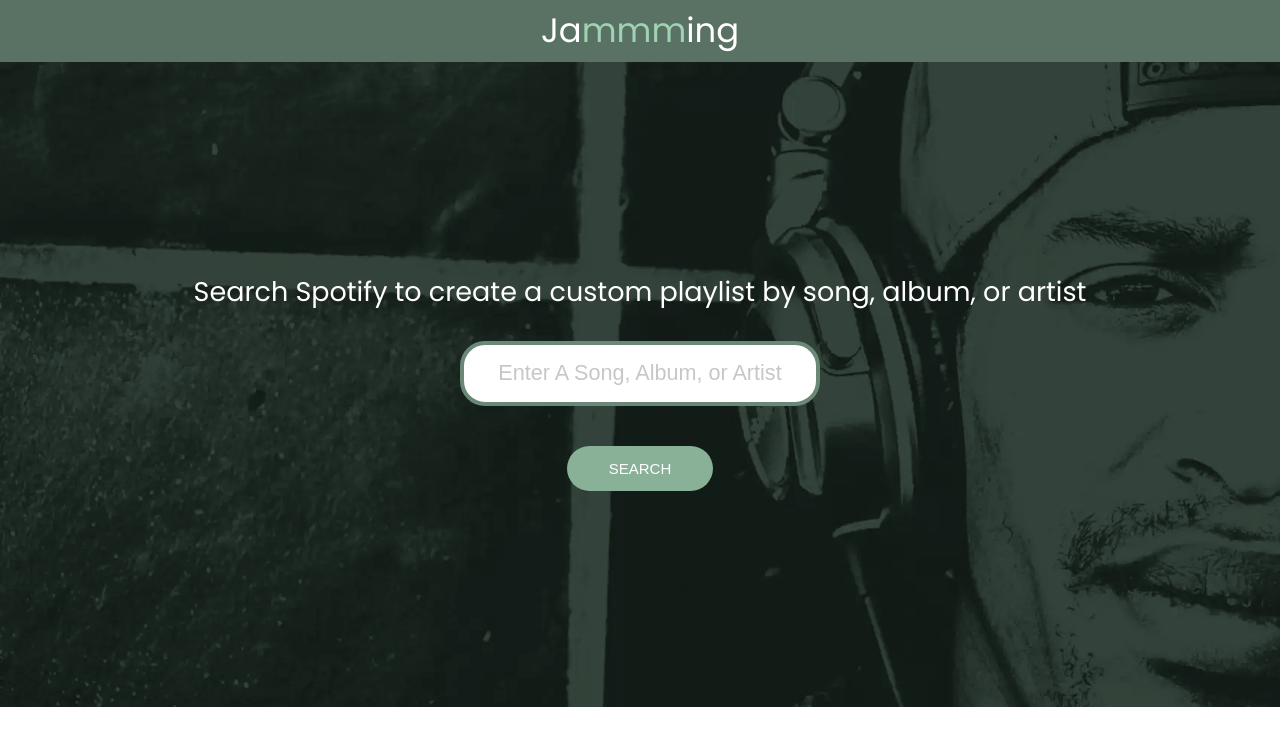
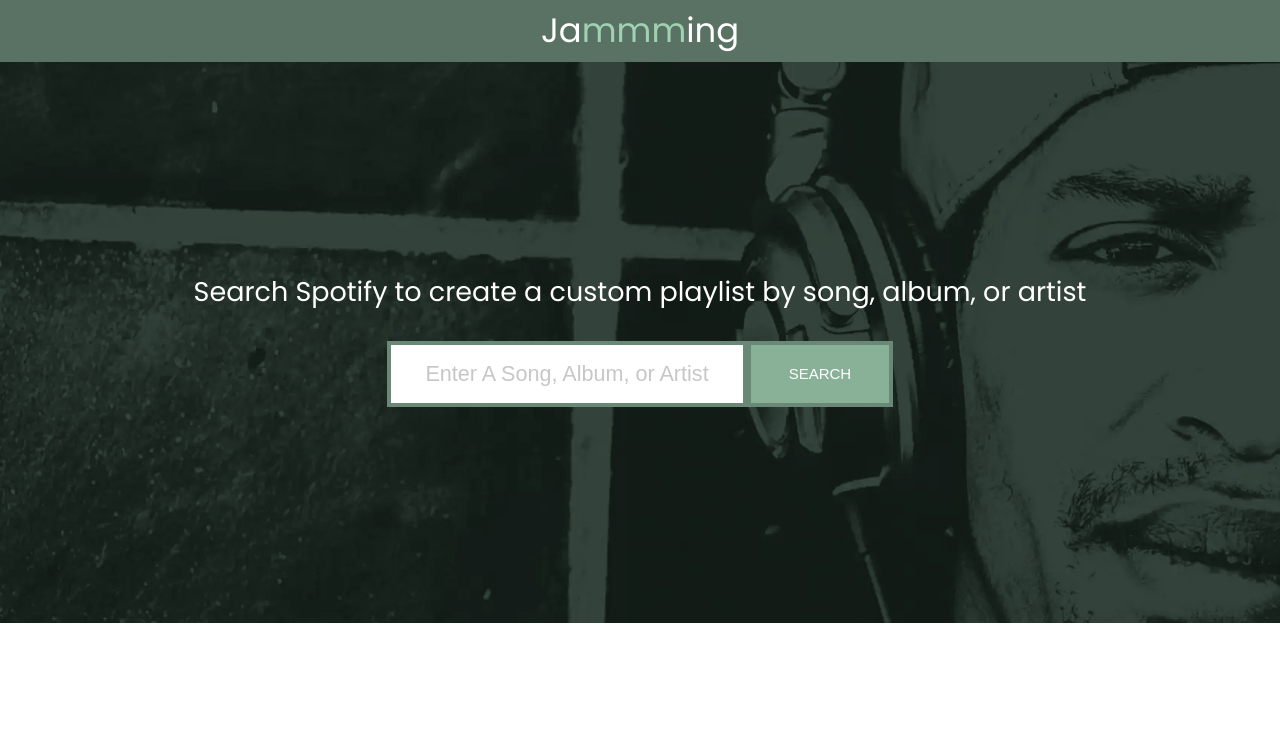
Before and after one commit to knorful/Jamming, a React (Create React App) app: page / in a window 1280 px wide. Shown: the top 736 px of the page. Built offline with nearby package versions, Linux system fonts and the light colour scheme; no server answers.

Commit message:
display search bar and button on flex row

```diff
--- a/src/Components/SearchBar/SearchBar.css
+++ b/src/Components/SearchBar/SearchBar.css
@@ -15,8 +15,6 @@
   width: 287px;
   padding: 0.88rem 1.8rem;
   border: 4px solid rgb(106, 136, 118);
-  border-radius: 25px;
-  margin-bottom: 2.22rem;
   color: #313f37;
   text-align: center;
   font-size: 1.2rem;
@@ -34,20 +32,20 @@
 .SearchButton {
   cursor: pointer;
   width: 8.11rem;
-  padding: 0.77rem 0;
-  border-radius: 54px;
+  padding: 1.15rem 0;
+  /* border-radius: 54px; */
   background-color: #89b198;
   text-align: center;
   font-size: 0.833rem;
   transition: background-color 0.25s;
-  border: 0px;
+  border: 4px solid rgb(106, 136, 118);
   color: #fff;
   font-weight: 500;
 }
 
 .SearchButton:hover {
   background-color: rgb(49, 63, 55);
-  border: 1px solid white;
+  border: 4px solid white;
 }
 
 .SearchButton:active,
@@ -55,6 +53,11 @@
   outline: none;
 }
 
+.search-content {
+  display: flex;
+  align-items: center;
+}
+
 @media only screen and (max-width: 368px) {
   .SearchBar input {
     width: 50vw;
--- a/src/Components/SearchBar/SearchBar.js
+++ b/src/Components/SearchBar/SearchBar.js
@@ -25,6 +25,7 @@ class SearchBar extends Component {
         <p>
           Search Spotify to create a custom playlist by song, album, or artist
         </p>
+        <div className="search-content">
           <input
             onChange={this.handleTermChange}
             placeholder="Enter A Song, Album, or Artist"
@@ -34,6 +35,7 @@ class SearchBar extends Component {
             SEARCH
           </button>
         </div>
+      </div>
     );
   }
 }
```
Lines whose indentation alone changed are shown as unchanged.
